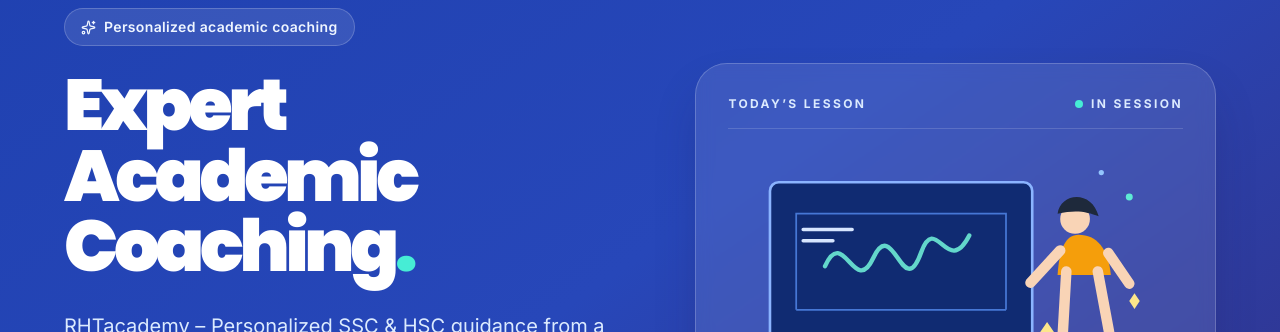
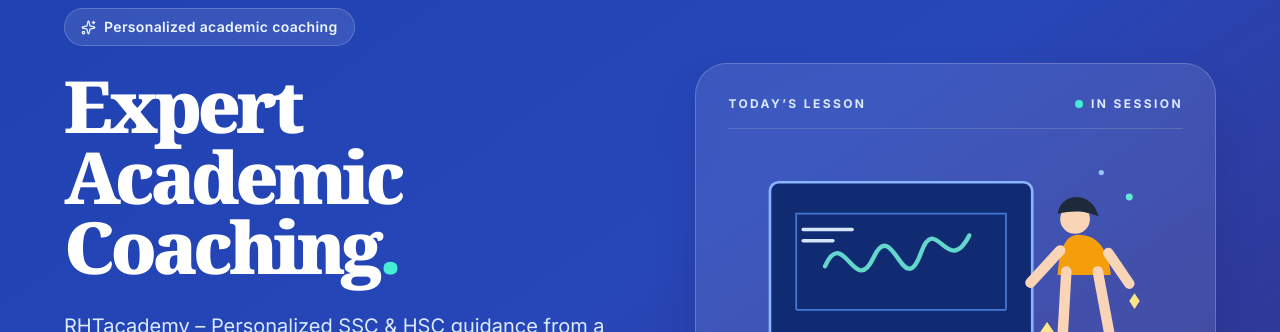
Before and after one commit to Rahat-Hridoy/RHTacademy, a Next.js app: page / in a window 1280 px wide. Shown: the part 184-516 px from the top of the page. Built offline with nearby package versions, Linux system fonts and the light colour scheme; no server answers; the database is empty.

Commit message:
v1.0: UPD> update font poppins to noto serif

```diff
--- a/src/app/globals.css
+++ b/src/app/globals.css
@@ -121,13 +121,19 @@
   * {
     @apply border-border outline-ring/50;
   }
+
   body {
     @apply bg-background text-foreground;
     font-family: var(--font-inter), system-ui, -apple-system, sans-serif;
   }
-  h1, h2, h3, .font-heading {
-    font-family: var(--font-poppins), sans-serif;
+
+  h1,
+  h2,
+  h3,
+  .font-heading {
+    font-family: var(--font-noto-serif), Georgia, serif;
   }
+
   html {
     @apply font-sans;
   }
--- a/src/app/layout.tsx
+++ b/src/app/layout.tsx
@@ -1,5 +1,5 @@
 import type { Metadata } from "next";
-import { Inter, Poppins } from "next/font/google";
+import { Inter, Noto_Serif } from "next/font/google";
 import "./globals.css";
 
 const inter = Inter({
@@ -7,10 +7,10 @@
   variable: "--font-inter",
 });
 
-const poppins = Poppins({
+const notoSerif = Noto_Serif({
   weight: ['400', '500', '600', '700', '800', '900'],
   subsets: ["latin"],
-  variable: "--font-poppins",
+  variable: "--font-noto-serif",
 });
 
 export const metadata: Metadata = {
@@ -26,7 +26,7 @@
   return (
     <html
       lang="en"
-      className={`${inter.variable} ${poppins.variable} h-full antialiased`}
+      className={`${inter.variable} ${notoSerif.variable} h-full antialiased`}
     >
       <body className="min-h-full flex flex-col">{children}</body>
     </html>
```
